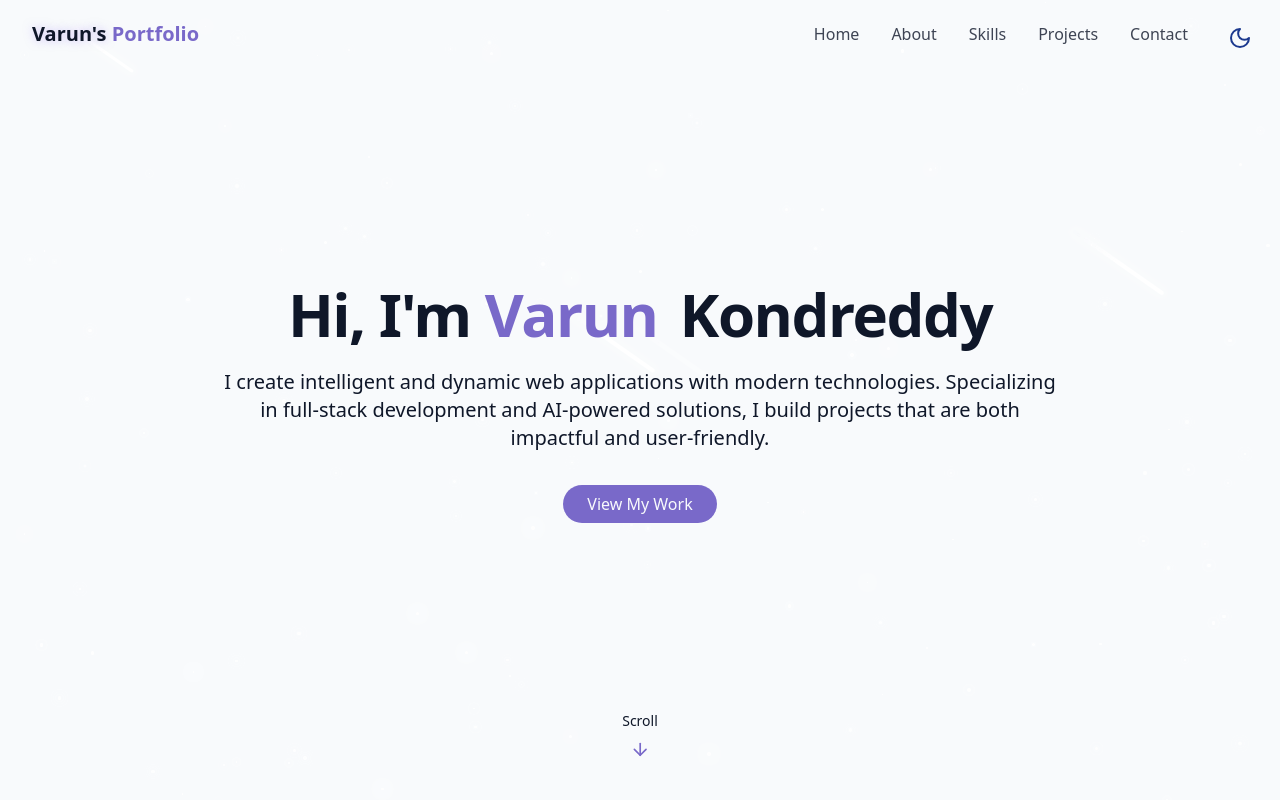
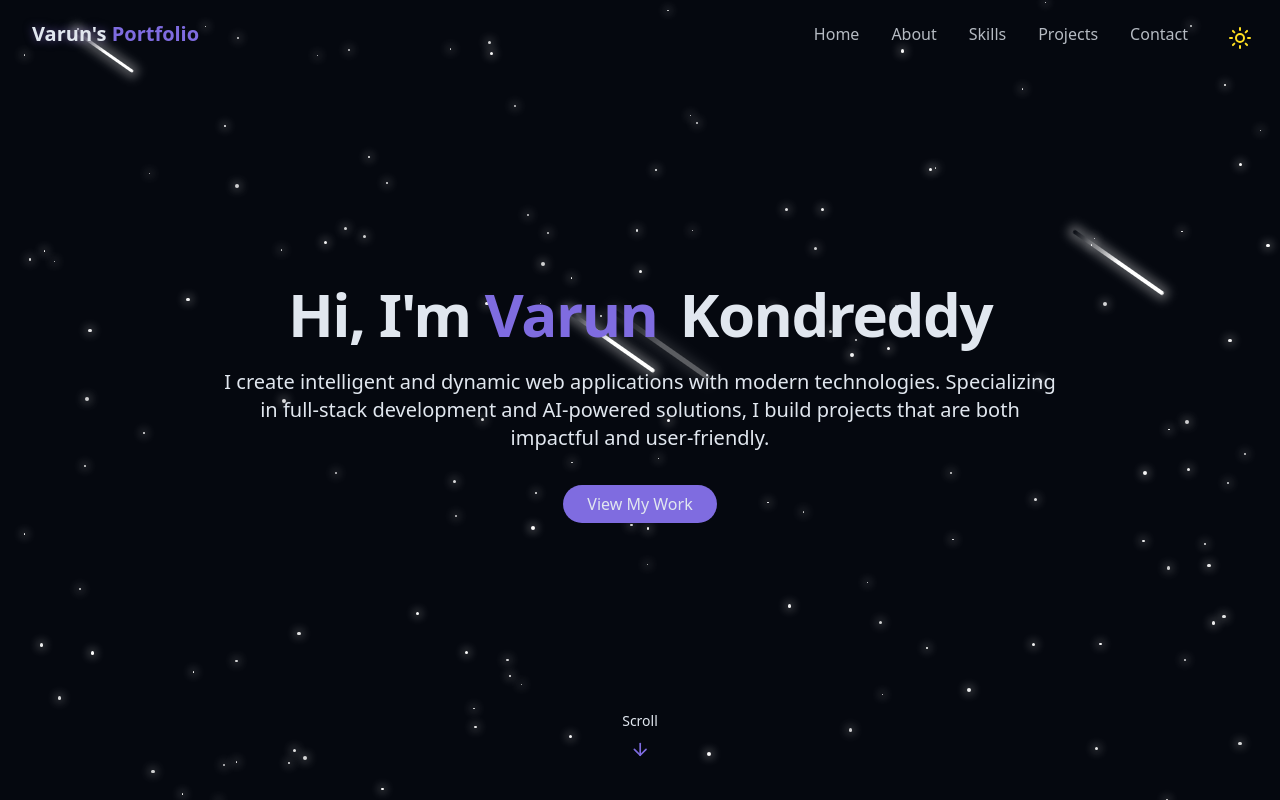
Before and after one commit to varun1976/Portfolio, a React (Vite) app: page / in a window 1280 px wide. Shown: the top 800 px of the page. Built offline with nearby package versions, Linux system fonts and the light colour scheme.

Commit message:
Dark theme Defaulted

```diff
--- a/index.html
+++ b/index.html
@@ -1,5 +1,5 @@
 <!doctype html>
-<html lang="en">
+<html lang="en" class="dark">
   <head>
     <meta charset="UTF-8" />
     <link rel="icon" type="image/svg+xml" href="/logo.svg" />
--- a/src/components/ThemeToggle.jsx
+++ b/src/components/ThemeToggle.jsx
@@ -7,12 +7,16 @@ export const ThemeToggle = () => {
 
   useEffect(() => {
     const storedTheme = localStorage.getItem("theme");
-    if (storedTheme === "dark") {
+    // Default to dark if no theme is stored or if stored theme is "dark"
+    if (storedTheme === "dark" || !storedTheme) {
       setIsDarkMode(true);
       document.documentElement.classList.add("dark");
+      if (!storedTheme) {
+        localStorage.setItem("theme", "dark");
+      }
     } else {
-      localStorage.setItem("theme", "light");
       setIsDarkMode(false);
+      document.documentElement.classList.remove("dark");
     }
   }, []);
 
```
Also changed, not shown: vite.config.js.timestamp-1777737450935-61a675e6560ca.mjs (added, +18 -0 lines).
